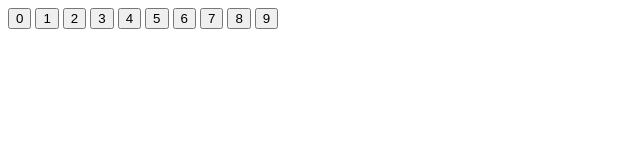
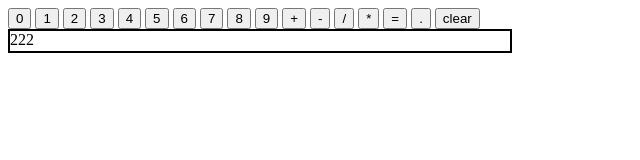
Before and after one commit to mountuint/Calculator, a plain HTML site: page index.html in a window 1280 px wide. Shown: the whole page, without its empty margins (0-640 px from the left). Drawn offline with Linux system fonts and the light colour scheme.

Commit message:
added other buttons

```diff
--- a/index.html
+++ b/index.html
@@ -19,6 +19,14 @@
     <button class="button">8</button>
     <button class="button">9</button>
 
+    <button class="button">+</button>
+    <button class="button">-</button>
+    <button class="button">/</button>
+    <button class="button">*</button>
+    <button class="button">=</button>
+    <button class="button">.</button>
+    <button class="button">clear</button>
 
+    <div class="displayBox">222</div>
 </body>
 </html>
--- a/style.css
+++ b/style.css
@@ -0,0 +1,6 @@
+.displayBox {
+    color: black;
+    border: 2px solid;
+    height: 20px;
+    width: 500px;
+}
```
